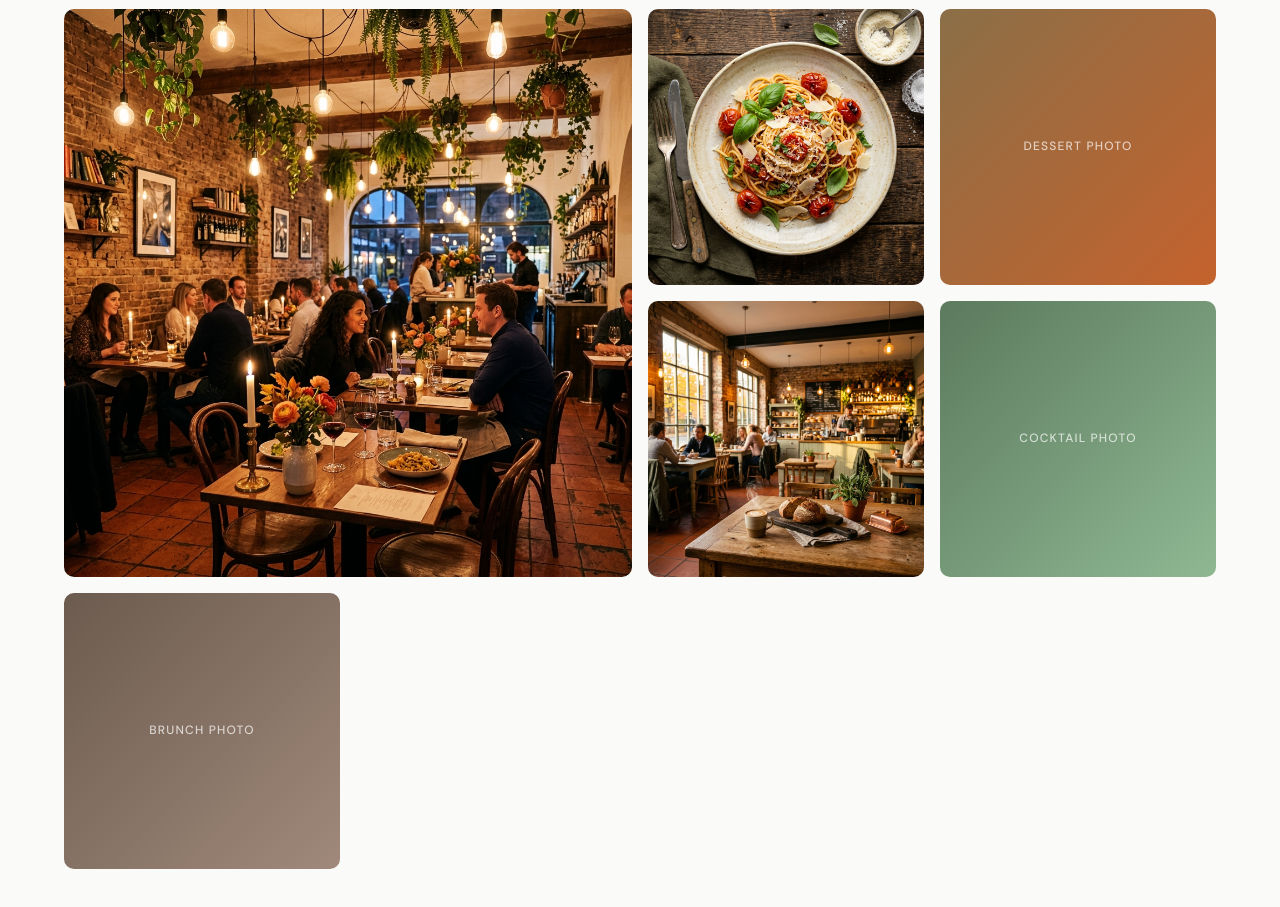
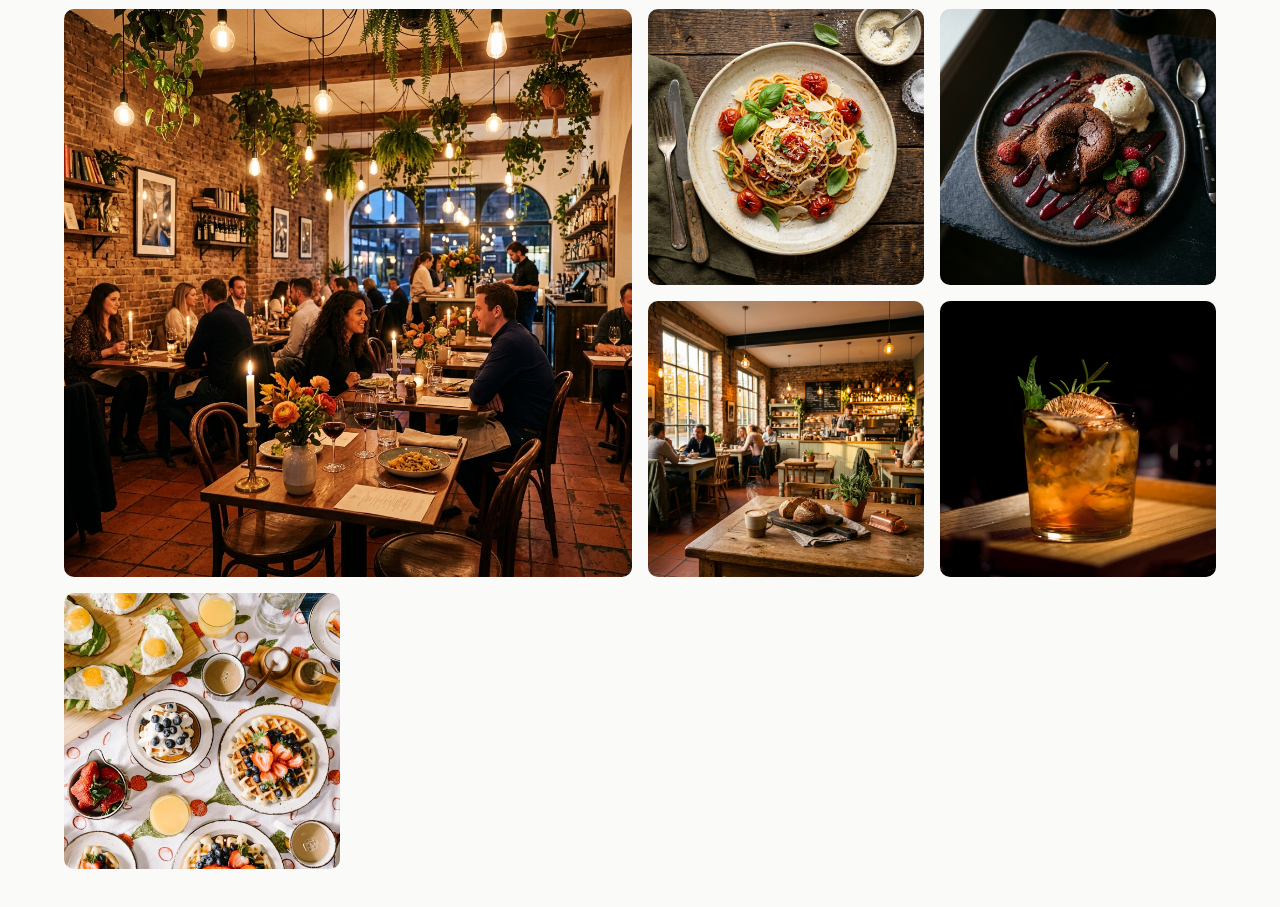
Before and after one commit to shauryaverma03/restaurant-landing-page, a plain HTML site: page index.html in a window 1280 px wide. Shown: the part 2900-3807 px from the top of the page. Drawn offline with nearby package versions, Linux system fonts and the light colour scheme.

Commit message:
added images

```diff
--- a/index.html
+++ b/index.html
@@ -1613,25 +1613,16 @@
                         <img src="images/food-pasta.png" alt="Overhead view of gourmet pasta dish with fresh basil, cherry tomatoes, and shaved parmesan" loading="lazy" width="400" height="400">
                     </div>
                     <div class="gallery-item">
-                        <!-- REPLACE WITH YOUR: Food photo -->
-                        <div class="gallery-placeholder gp-1">
-                            <span>Dessert Photo</span>
-                        </div>
+                        <img src="images/food-dessert.png" alt="Decadent chocolate lava cake with raspberry coulis, fresh berries, and vanilla gelato at The Hearthstone Kitchen" loading="lazy" width="400" height="400">
                     </div>
                     <div class="gallery-item">
                         <img src="images/hero-banner.png" alt="Artisan bread and latte art on a rustic wooden table at The Hearthstone Kitchen" loading="lazy" width="400" height="400">
                     </div>
                     <div class="gallery-item">
-                        <!-- REPLACE WITH YOUR: Food photo -->
-                        <div class="gallery-placeholder gp-2">
-                            <span>Cocktail Photo</span>
-                        </div>
+                        <img src="images/food-cocktail.png" alt="Craft old fashioned cocktail with amber bourbon, large ice sphere, and orange peel garnish at the bar" loading="lazy" width="400" height="400">
                     </div>
                     <div class="gallery-item">
-                        <!-- REPLACE WITH YOUR: Food photo -->
-                        <div class="gallery-placeholder gp-3">
-                            <span>Brunch Photo</span>
-                        </div>
+                        <img src="images/food-brunch.png" alt="Weekend brunch spread with avocado toast, poached eggs, fresh fruit, pancakes, and artisan coffee" loading="lazy" width="400" height="400">
                     </div>
                 </div>
             </div>
```
Also changed, not shown: images/food-brunch.png (added), images/food-cocktail.png (added), images/food-dessert.png (added).
